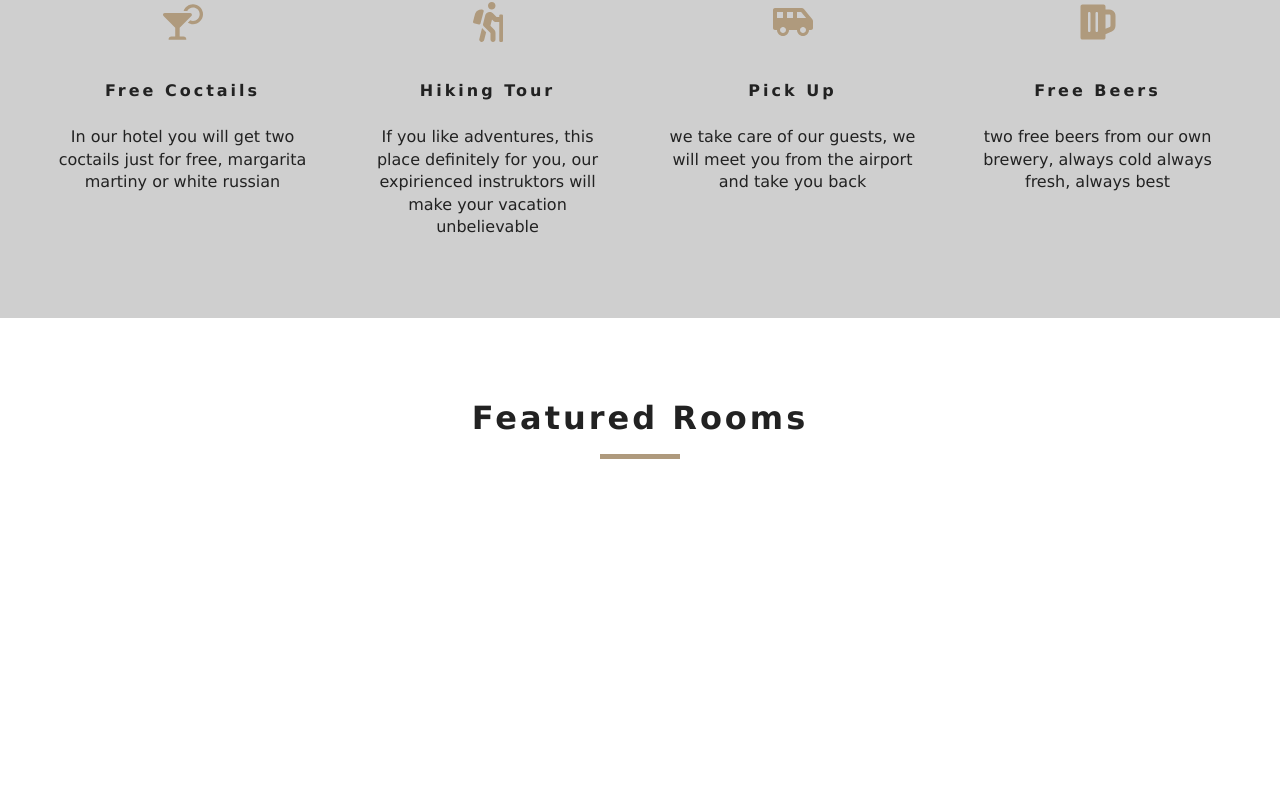
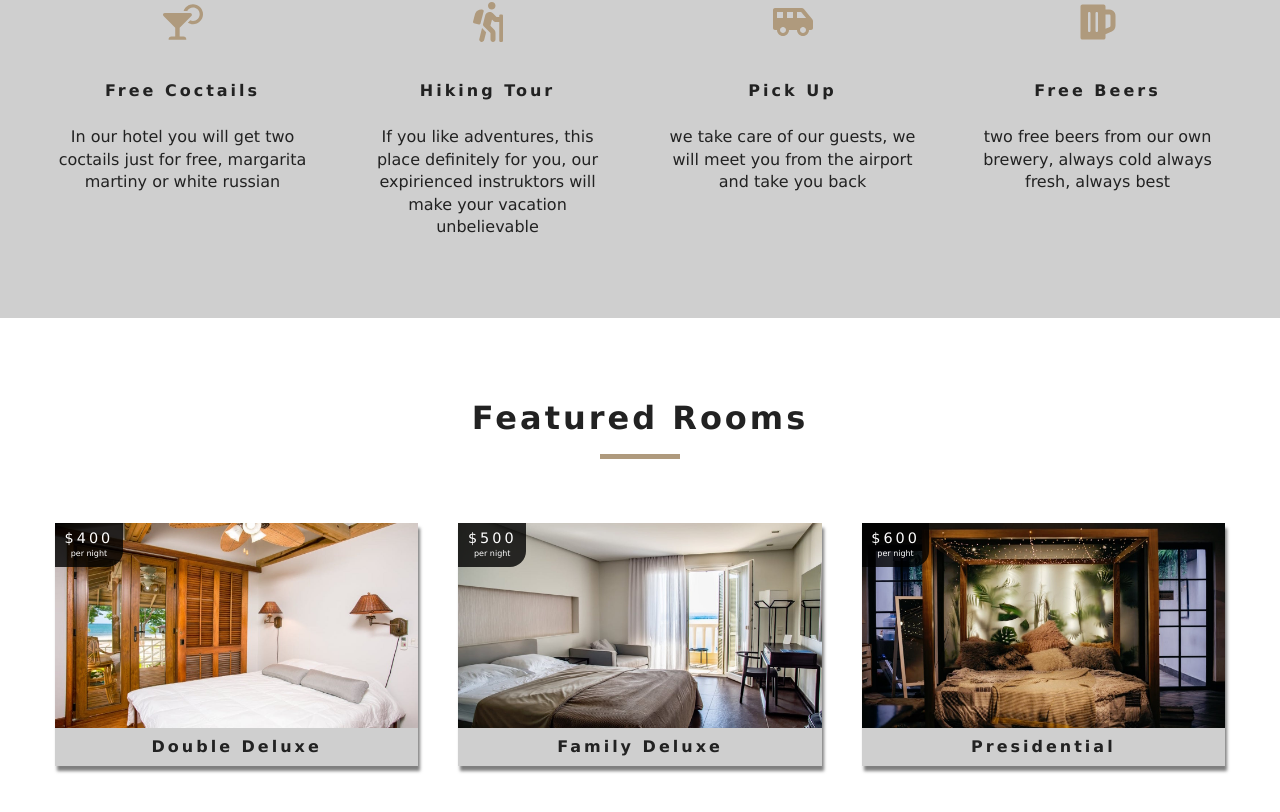
Before and after one commit to trudova/second-proj-trudova, a React (Create React App) app: page / in a window 1280 px wide. Shown: the part 1005-1817 px from the top of the page. Before the commit the page ends 1608 px from the top, so only its background shows below. Built offline with nearby package versions, Linux system fonts and the light colour scheme.

Commit message:
rest of the filters

```diff
--- a/src/context.js
+++ b/src/context.js
@@ -1,9 +1,11 @@
-import React, { Component } from 'react'
-import items from './data'
-const RoomContext =React.createContext();
-//provider and concumer
+import React, { Component } from "react";
+import items from "./data";
+// import Client from "./Contentful";
+
+const RoomContext = React.createContext();
+// <RoomContext.Provider value={'hello'}
 class RoomProvider extends Component {
-    state={
+  state = {
     rooms: [],
     sortedRooms: [],
     featuredRooms: [],
@@ -17,73 +19,148 @@ class RoomProvider extends Component {
     maxSize: 0,
     breakfast: false,
     pets: false
-
   };
   // getData
+  // getData = async () => {
+  //   try {
+  //     let response = await Client.getEntries({
+  //       content_type: "beachResortRoom",
+  //       // order: "sys.createdAt"
+  //       order: "-fields.price"
+  //     });
+  //     let rooms = this.formatData(response.items);
+  //     let featuredRooms = rooms.filter(room => room.featured === true);
+  //     let maxPrice = Math.max(...rooms.map(item => item.price));
+  //     let maxSize = Math.max(...rooms.map(item => item.size));
 
-//add the methods to access data
-    componentDidMount(){
- let rooms =this.formatData(items);
- let featureRooms =rooms.filter(room=> room.featured === true);
- let maxPrice = Math.max(...rooms.map(item=> item.price));
+  //     this.setState({
+  //       rooms,
+  //       featuredRooms,
+  //       sortedRooms: rooms,
+  //       loading: false,
+  //       price: maxPrice,
+  //       maxPrice,
+  //       maxSize
+  //     });
+  //   } catch (error) {
+  //     console.log(error);
+  //   }
+  // };
 
- let maxSize = Math.max(...rooms.map(item=> item.size));
+  componentDidMount() {
+    // this.getData();
+    let rooms = this.formatData(items);
+    let featuredRooms = rooms.filter(room => room.featured === true);
+    let maxPrice = Math.max(...rooms.map(item => item.price));
+    let maxSize = Math.max(...rooms.map(item => item.size));
     this.setState({
       rooms,
-    featureRooms,
-    sortedRooms:rooms,
-    loading:false,
-    price:maxPrice,
+      featuredRooms,
+      sortedRooms: rooms,
+      loading: false,
+      price: maxPrice,
       maxPrice,
       maxSize
-
     });
   }
-formatData(items){
-    let  tempItems =items.map(item =>{
-        let id = item.sys.id
-        let images =item.fields.images.map(image=> image.fields.file.url
-        );
-        let room = {...item.fields,images, id};
+
+  formatData(items) {
+    let tempItems = items.map(item => {
+      let id = item.sys.id;
+      let images = item.fields.images.map(image => image.fields.file.url);
+
+      let room = { ...item.fields, images, id };
       return room;
     });
     return tempItems;
   }
-getRoom =(slug) =>{
-    let tempRooms =[...this.state.rooms]
-    const room =tempRooms.find((room)=>room.slug===slug);
+  getRoom = slug => {
+    let tempRooms = [...this.state.rooms];
+    const room = tempRooms.find(room => room.slug === slug);
     return room;
-} //filtr the room
+  };
+  handleChange = event => {
+    const target = event.target;
+    const value = target.type === "checkbox" ? target.checked : target.value;
+    const name = event.target.name;
 
-handleChange=event=>{
-const target= event.target
-const value = event.type==='checkbox'?target. checked: target.value
-const name =event.target.name;
-this.setState({
-    [name]:value
-}, this.filterRooms)
-}
-//for the check box
-// chenge value in the state ade deppanding on this filter the rooms
-filterRooms =()=>{
-let {rooms, type, capacity, price,minSize,maxSize, breakfast,pets}=this.state
+    this.setState(
+      {
+        [name]: value
+      },
+      this.filterRooms
+    );
+  };
+  filterRooms = () => {
+    let {
+      rooms,
+      type,
+      capacity,
+      price,
+      minSize,
+      maxSize,
+      breakfast,
+      pets
+    } = this.state;
+    // all the rooms
+    let tempRooms = [...rooms];
+    // transform value
+    capacity = parseInt(capacity);
+    price = parseInt(price);
+
+    // filter by type
+    if (type !== "all") {
+      tempRooms = tempRooms.filter(room => room.type === type);
     }
 
+    // filter by capacity
+    if (capacity !== 1) {
+      tempRooms = tempRooms.filter(room => room.capacity >= capacity);
+    }
+    // filter by price
+    tempRooms = tempRooms.filter(room => room.price <= price);
+    // filter by size
+    tempRooms = tempRooms.filter(
+      room => room.size >= minSize && room.size <= maxSize
+    );
+    // filter by breakfast
+    if (breakfast) {
+      tempRooms = tempRooms.filter(room => room.breakfast === true);
+    }
+    // filter by pets
+    if (pets) {
+      tempRooms = tempRooms.filter(room => room.pets === true);
+    }
+    // change state
+    this.setState({
+      sortedRooms: tempRooms
+    });
+  };
   render() {
     return (
-     <RoomContext.Provider value={{...this.state, getRoom: this.getRoom, handleChange:this.handleChange}}>
+      <RoomContext.Provider
+        value={{
+          ...this.state,
+          getRoom: this.getRoom,
+          handleChange: this.handleChange
+        }}
+      >
         {this.props.children}
       </RoomContext.Provider>
     );
   }
 }
-const RoomConsumer =RoomContext.Consumer;
-export function withRoomConsumer(Component){
-    return function ConsumerWrapper(props){
-        return <RoomConsumer>
-            {value=><Component{...props}context={value}/>}
+
+const RoomConsumer = RoomContext.Consumer;
+
+export function withRoomConsumer(Component) {
+  return function ConsumerWrapper(props) {
+    return (
+      <RoomConsumer>
+        {value => <Component {...props} context={value} />}
       </RoomConsumer>
+    );
+  };
 }
-}//higher order component
 
-export {RoomProvider,RoomConsumer,RoomContext};
+export { RoomProvider, RoomConsumer, RoomContext };
```
Lines whose indentation alone changed are shown as unchanged.
